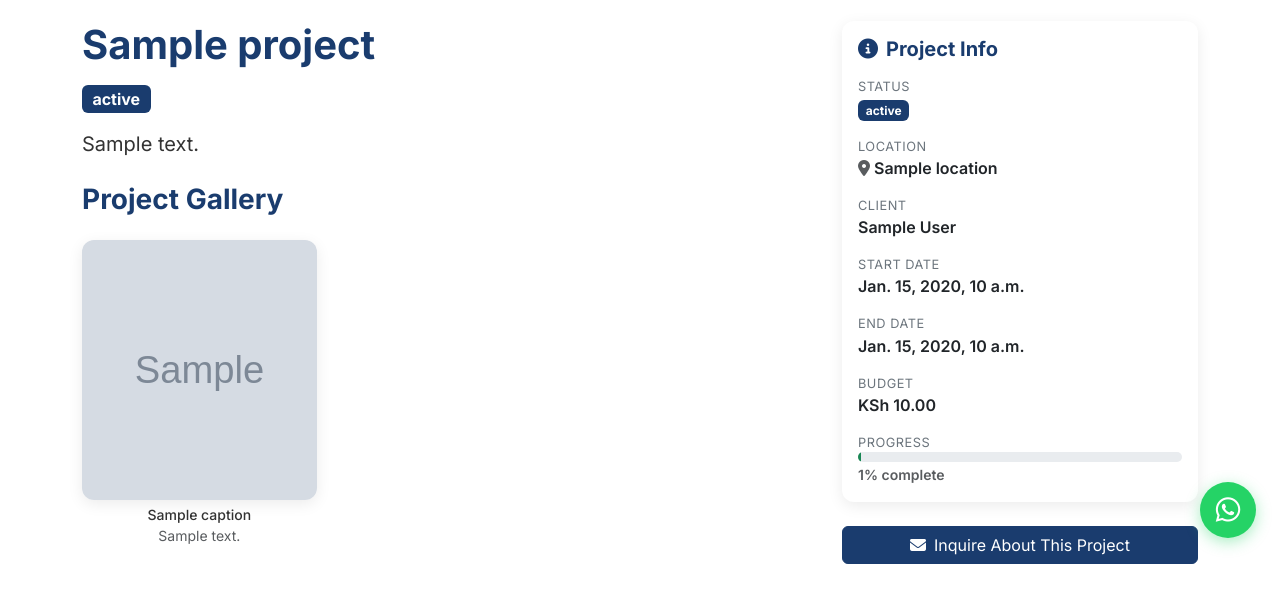
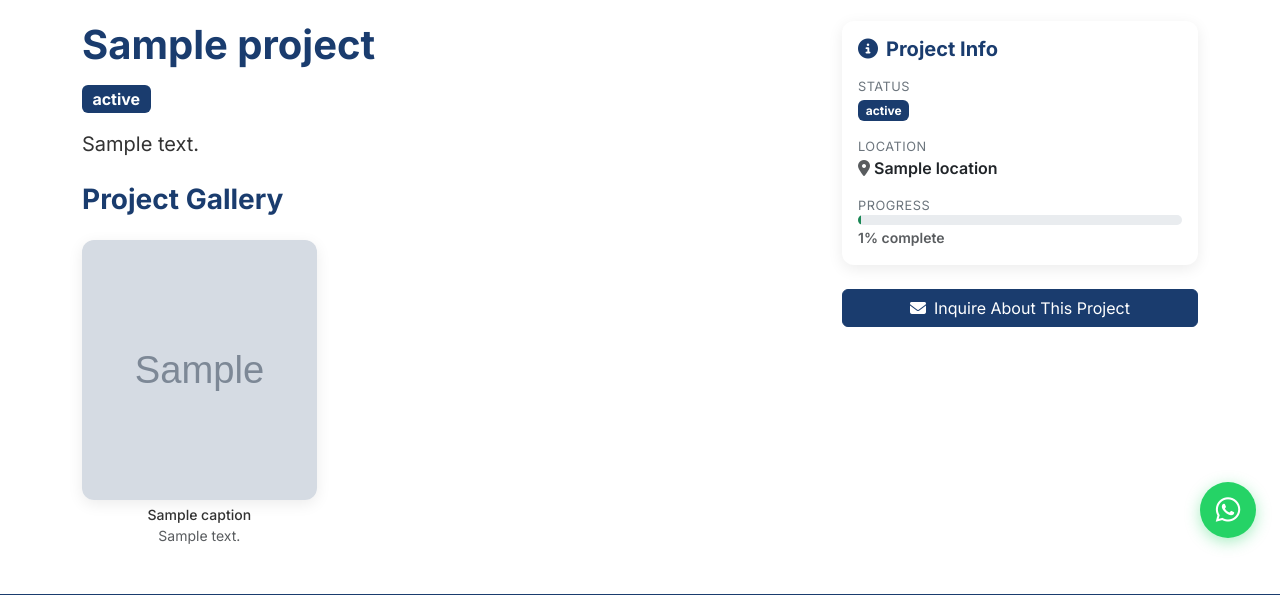
Before and after one commit to mbuguam443/schones-heim-construction, a Django app: template templates/public/project_detail.html in a window 1280 px wide. Shown: the part 238-833 px from the top of the page. Run offline with Django 3.2, Linux system fonts and the light colour scheme; the template is opened without the code that fills it: most values are stand-ins (such as "Sample title", 1, 10 or a date in 2020); grey boxes marked "Sample" are stand-in pictures; some libraries are stand-ins or nearby versions.

Commit message:
Add is_visible toggle, editable sort_order, hide budget/dates from public

```diff
--- a/apps/projects/models.py
+++ b/apps/projects/models.py
@@ -68,6 +68,7 @@ class ProjectPhoto(models.Model):
     caption = models.CharField(max_length=200, blank=True)
     description = models.TextField(blank=True, help_text='Detailed description of this photo (e.g. what stage of construction)')
     is_cover = models.BooleanField(default=False, help_text='Show this photo as the project cover on the portfolio')
+    is_visible = models.BooleanField(default=True, help_text='Show this photo on the public portfolio page')
     sort_order = models.PositiveIntegerField(default=0, help_text='Display order (lower = first, after cover)')
     uploaded_by = models.ForeignKey(settings.AUTH_USER_MODEL, on_delete=models.SET_NULL, null=True)
     uploaded_at = models.DateTimeField(auto_now_add=True)
--- a/apps/projects/urls.py
+++ b/apps/projects/urls.py
@@ -14,6 +14,8 @@ urlpatterns = [
     path('<int:pk>/photo/add/', views.ProjectPhotoCreateView.as_view(), name='project_photo_add'),
     path('<int:pk>/photo/<int:photo_pk>/set-cover/', views.set_photo_cover, name='set_photo_cover'),
     path('<int:pk>/photo/<int:photo_pk>/reorder/<str:direction>/', views.reorder_photo, name='reorder_photo'),
+    path('<int:pk>/photo/<int:photo_pk>/toggle-visibility/', views.toggle_photo_visibility, name='toggle_photo_visibility'),
+    path('<int:pk>/photo/<int:photo_pk>/set-order/', views.set_photo_order, name='set_photo_order'),
     path('<int:pk>/document/add/', views.ProjectDocumentCreateView.as_view(), name='project_document_add'),
     path('assignment/<int:pk>/delete/', views.ProjectAssignmentDeleteView.as_view(), name='assignment_delete'),
 ]
--- a/templates/public/project_detail.html
+++ b/templates/public/project_detail.html
@@ -109,30 +109,6 @@
               <div class="info-label">Location</div>
               <div class="info-value"><i class="fas fa-map-marker-alt me-1 text-muted"></i>{{ project.location|default:'Nairobi, Kenya' }}</div>
             </div>
-            {% if project.client %}
-            <div class="mb-3">
-              <div class="info-label">Client</div>
-              <div class="info-value">{{ project.client.full_name }}</div>
-            </div>
-            {% endif %}
-            {% if project.start_date %}
-            <div class="mb-3">
-              <div class="info-label">Start Date</div>
-              <div class="info-value">{{ project.start_date }}</div>
-            </div>
-            {% endif %}
-            {% if project.end_date %}
-            <div class="mb-3">
-              <div class="info-label">End Date</div>
-              <div class="info-value">{{ project.end_date }}</div>
-            </div>
-            {% endif %}
-            {% if project.budget %}
-            <div class="mb-3">
-              <div class="info-label">Budget</div>
-              <div class="info-value">KSh {{ project.budget|floatformat:2 }}</div>
-            </div>
-            {% endif %}
             <div class="mb-0">
               <div class="info-label">Progress</div>
               <div class="info-value">
```
Also changed, not shown: apps/core/views.py (+6 -3 lines), apps/projects/templates/projects/project_detail.html (+11 -9 lines), apps/projects/views.py (+26 -0 lines), apps/projects/migrations/0006_add_is_visible_to_projectphoto.py (added).
